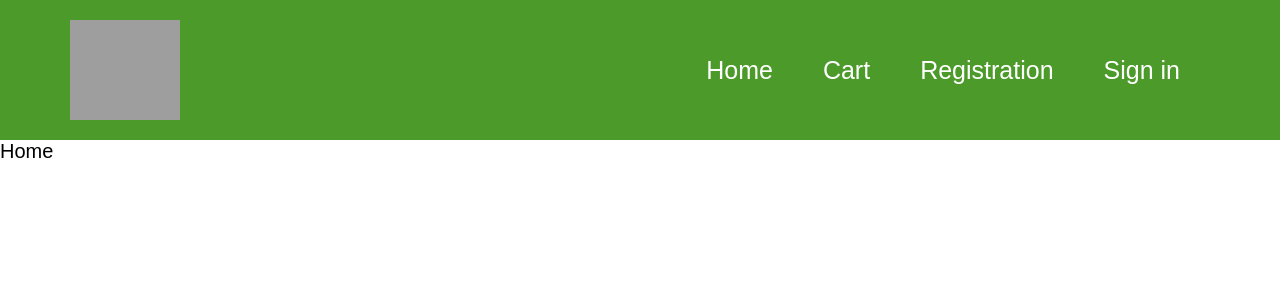
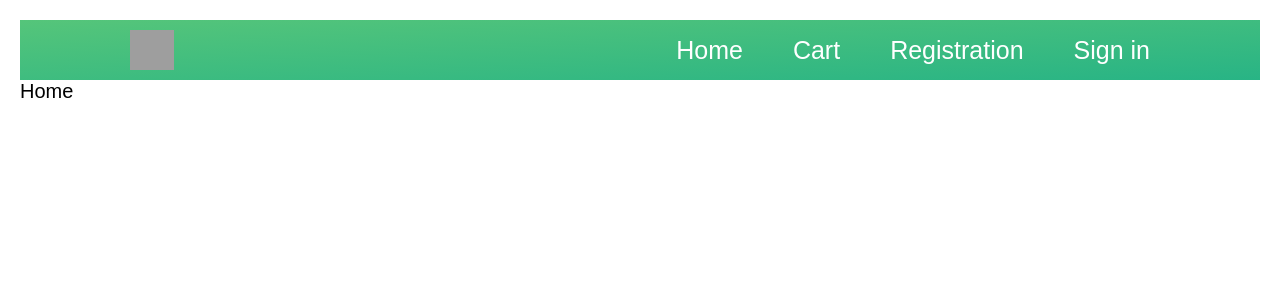
Before and after one commit to Wojtek130/E-CommerceApp, a React (Create React App) app in the folder greengrocers/: page / in a window 1280 px wide. Shown: the top 300 px of the page. Built offline with nearby package versions, Linux system fonts and the light colour scheme; grey boxes are pictures that could not be loaded.

Commit message:
navbar modifications

```diff
--- a/greengrocers/src/abstracts/_variables.scss
+++ b/greengrocers/src/abstracts/_variables.scss
@@ -1,2 +1,7 @@
-$primary-color: #4C9A2A;
+// $primary-color: #4C9A2A;
+$green-brighter : #55c57a;
+$color-darker : #28b485;
+$primary-gradient: -webkit-gradient(to right bottom,  $green-brighter, $color-darker);
+$primary-gradient: linear-gradient(to right bottom,  $green-brighter, $color-darker);
+
 $hover-color: #006400;
--- a/greengrocers/src/components/NavBar.component.scss
+++ b/greengrocers/src/components/NavBar.component.scss
@@ -11,9 +11,13 @@
     justify-content: space-between;
     align-items: center;
     list-style-type: none;
-    background-color: $primary-color;
+    background: $primary-gradient;
+    // -webkit-gradient(linear, left top, right bottom, yellow, black)
     margin-top: 0;
-    padding : 2rem;
+    padding : 2rem 3rem;
+    // padding : 0;
+    max-height: 6rem;
+    margin : 0;
 }
 
 .navigation__link {
@@ -39,6 +43,7 @@
     &:hover{
         cursor: pointer;
     }
+    transform: scale(.4);
 }
 
 ul li {
--- a/greengrocers/src/index.css
+++ b/greengrocers/src/index.css
@@ -14,6 +14,7 @@ html {
 body {
   box-sizing: border-box;
   font-size: 2rem;
+  margin: 2rem 2rem;
 }
 
 code {
```
